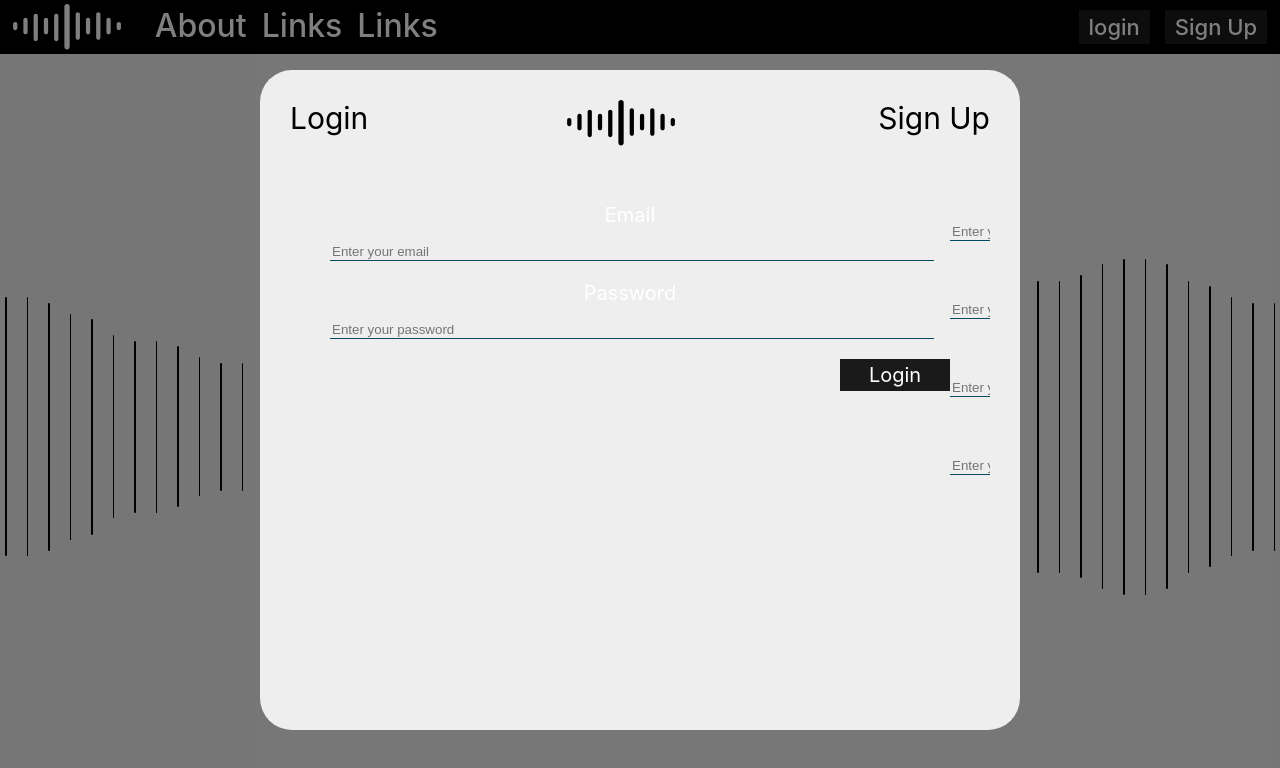
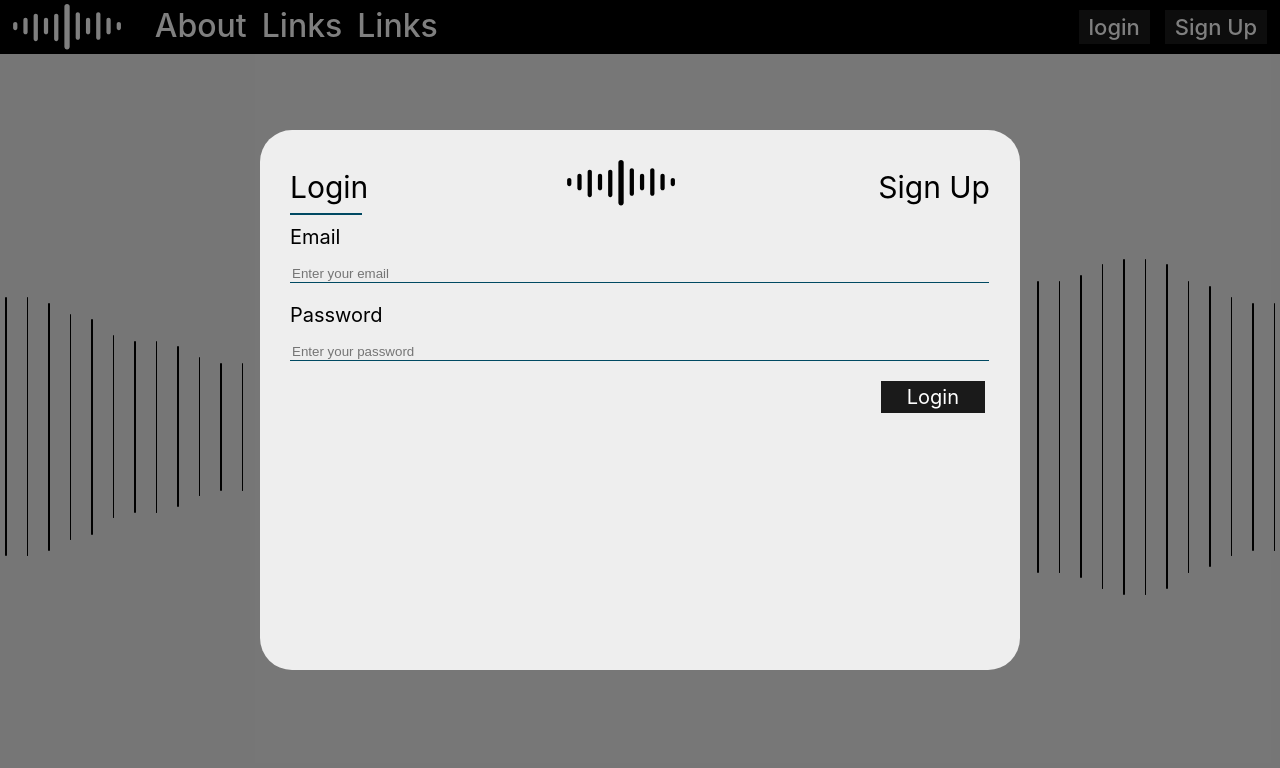
Before and after one commit to baglan01/SoundDef, a React (Create React App) app: page / in a window 1280 px wide. Both pictures are taken after a click on the button "login". Shown: the top 768 px of the page. Built offline with nearby package versions, Linux system fonts and the light colour scheme.

Commit message:
front of signUP & login has finished

```diff
--- a/src/App.css
+++ b/src/App.css
@@ -205,6 +205,8 @@ button {
     align-items: center;
     text-align: center;
     background: black;
+
+    width: 100%;
 }
 
 .login p{
@@ -369,42 +371,49 @@ Login SignUp Form
     width: 100%;
 }
 
-#signUpContent{
-
-    height: 450px;
-    width: 640px;
+.overlayContent{
+    width: 100%;
 }
 
-#loginContent{
-    height: 450px;
-    width: 640px;
-
+.ModalFormBtnWrapper{
+    width: 15%;
+    display: flex;
+    align-self: end;
 }
 
-
-#overlayContentSubHeaderBlock{
+.overlayContentSubHeaderBlock{
     position: absolute;
     height: 2px;
-    width: 70px;
+    width: 72px;
     background: #004962;
 
     transition: all 1s ease-in-out;
 }
 
+.overlayContentSubHeaderBlockMove{
+    margin-left: 85%;
+    width: 100px;
+}
+
+
 .loginContentInnerWrapper{
-    padding: 20px;
     width: 100%;
     height: 100%;
 
-
+    display: flex;
+    flex-direction: column;
+    gap:20px;
+    /*margin: 10px;*/
 }
 
 .enterInfoBlocks{
-    margin: 20px;
+    /*margin: 20px;*/
 }
 
 .enterInfoBlocksTopic{
     margin-bottom:10px;
+    text-align: start;
+    color: black;
 }
 
 .enterInfoBlocksInputWrapper{
@@ -451,11 +460,15 @@ Login SignUp Form
 .overlayMainContent{
     position: absolute;
     display: flex;
-    width: 1280px;
+    width: 1400px;
 
     transition: all 1s ease-in-out;
+    gap: 10px;
 }
 
+.loginPartMove{
+    margin-left: -100%;
+}
 
 
 
--- a/src/components/Header/Header.jsx
+++ b/src/components/Header/Header.jsx
@@ -2,12 +2,14 @@ import React, {useState} from 'react';
 import Button from "../SubComponents/Button";
 import HeaderButtons from "./HeaderButtons";
 import MainModal from "../SubComponents/MainModal";
+import LoginSignUpContent from "../SubComponents/LoginSignUpContent";
 
 
 
 const Header = ({isAuthorized}) =>{
 
     const [loginModalActive , setLoginModalActive ] = useState(false)
+    const [LoginPartActive , setLoginPartActive] = useState(true);
 
     return(
         <div className={`Header`}>
@@ -75,8 +77,8 @@ const Header = ({isAuthorized}) =>{
                             :
                             (
                             <div className="loginAndSignUp">
-                                <Button onClick={ () => {setLoginModalActive(true)} } text='login' />
-                                <Button onClick={ () => {setLoginModalActive((true))}}  text='Sign Up'/>
+                                <Button onClick={ () => {setLoginModalActive(true) ; setLoginPartActive(true) }} text='login' />
+                                <Button onClick={ () => {setLoginModalActive((true)) ; setLoginPartActive(false) }}  text='Sign Up'/>
                             </div>
                             )
 
@@ -90,11 +92,13 @@ const Header = ({isAuthorized}) =>{
 
 
             <MainModal active={loginModalActive} setActive={setLoginModalActive}>
+                {/*<LoginSignUpContent LoginPartActive={LoginPartActive} setLoginPartActive={setLoginPartActive} />*/}
+
                 <div className={'overlayContentWrapper'}>
                     <div className="overlayContentHeader">
-                        <div className="chooseBtn" id="toLoginPart">
+                        <button className="chooseBtn" id="toLoginPart" onClick={() => {setLoginPartActive(true) }}>
                             <p> Login </p>
-                        </div>
+                        </button>
 
                         <div className="overlayFormLogo">
 
@@ -137,16 +141,23 @@ const Header = ({isAuthorized}) =>{
 
                         </div>
 
-                        <div className="chooseBtn" id="toSignUpPart">
+                        <button className="chooseBtn" id="toSignUpPart" onClick={ () => {setLoginPartActive(false) }}>
                             <p> Sign Up</p>
-                        </div>
+                        </button>
 
 
 
                     </div>
 
+                    <div className="overlayContentSubHeader">
+                        <div className={LoginPartActive ? 'overlayContentSubHeaderBlock' : 'overlayContentSubHeaderBlock overlayContentSubHeaderBlockMove'}>
+
+                        </div>
+                    </div>
+
+
                     <div className="overlayMainContentWrap">
-                        <div className="overlayMainContent" id="overlayMainContent">
+                        <div className={LoginPartActive ? 'overlayMainContent' : 'overlayMainContent loginPartMove'} id="overlayMainContent">
                             <div className="overlayContent" id="loginContent">
                                 <div className="loginContentInnerWrapper">
 
@@ -171,17 +182,16 @@ const Header = ({isAuthorized}) =>{
                                         </div>
                                     </div>
 
-                                    <div className="loginFormLogin">
-
-                                        <div className="login" id="loginFormSubmit">
-                                            Login
-                                        </div>
+                                    <div className={'ModalFormBtnWrapper'}>
+                                        <Button text='Login'/>
                                     </div>
 
                                 </div>
                             </div>
 
                             <div className="overlayContent" id="signUpContent">
+
+                                <div className="loginContentInnerWrapper">
 
                                     <div className="enterInfoBlocks">
                                         <div className="enterInfoBlocksTopic">
@@ -225,12 +235,12 @@ const Header = ({isAuthorized}) =>{
                                         </div>
                                     </div>
 
-                                <div className="loginFormLogin">
-                                    <div className="login" id="SignUpFormSubmit">
-                                        Sign up
-                                    </div>
+                                    <div className={'ModalFormBtnWrapper'}>
+                                        <Button text='Login'/>
                                     </div>
 
+
+                                </div>
 
                             </div>
                         </div>
@@ -241,6 +251,8 @@ const Header = ({isAuthorized}) =>{
 
 
 
+
+
             </MainModal>
 
         </div>
--- /dev/null
+++ b/src/components/SubComponents/LoginSignUpContent.jsx
@@ -0,0 +1,169 @@
+import React from "react";
+
+const LoginSignUpContent = ( LoginPartActive , setLoginPartActive ) =>{
+
+    return(
+        <div className={'overlayContentWrapper'}>
+            <div className="overlayContentHeader">
+                <button className="chooseBtn" id="toLoginPart" onClick={() => {setLoginPartActive(true) }}>
+                    <p> Login </p>
+                </button>
+
+                <div className="overlayFormLogo">
+
+                    <svg width="112" height="46" viewBox="0 0 112 46" fill="none"
+                         xmlns="http://www.w3.org/2000/svg">
+                        <path className="IconPart"
+                              d="M14.625 15.875C14.625 14.7014 13.6736 13.75 12.5 13.75C11.3264 13.75 10.375 14.7014 10.375 15.875V28.125C10.375 29.2986 11.3264 30.25 12.5 30.25C13.6736 30.25 14.625 29.2986 14.625 28.125V15.875Z"
+                              fill="black"/>
+                        <path className="IconPart"
+                              d="M4.375 20C4.375 18.8264 3.4236 17.875 2.25 17.875C1.07639 17.875 0.125 18.8264 0.125 20V24C0.125 25.1736 1.07639 26.125 2.25 26.125C3.4236 26.125 4.375 25.1736 4.375 24V20Z"
+                              fill="black"/>
+                        <path className="IconPart"
+                              d="M97.6875 15.875C97.6875 14.7014 96.7361 13.75 95.5625 13.75C94.3889 13.75 93.4375 14.7014 93.4375 15.875V28.125C93.4375 29.2986 94.3889 30.25 95.5625 30.25C96.7361 30.25 97.6875 29.2986 97.6875 28.125V15.875Z"
+                              fill="black"/>
+                        <path className="IconPart"
+                              d="M87.4375 10.375C87.4375 9.20139 86.4861 8.25 85.3125 8.25C84.1389 8.25 83.1875 9.20139 83.1875 10.375V33.625C83.1875 34.7986 84.1389 35.75 85.3125 35.75C86.4861 35.75 87.4375 34.7986 87.4375 33.625V10.375Z"
+                              fill="black"/>
+                        <path className="IconPart"
+                              d="M56.6875 2.65625C56.6875 1.18924 55.4983 0 54.0312 0C52.5642 0 51.375 1.18924 51.375 2.65625V42.7188C51.375 44.1858 52.5642 45.375 54.0312 45.375C55.4983 45.375 56.6875 44.1858 56.6875 42.7188V2.65625Z"
+                              fill="black"/>
+                        <path className="IconPart"
+                              d="M35.125 15.875C35.125 14.7014 34.1736 13.75 33 13.75C31.8264 13.75 30.875 14.7014 30.875 15.875V28.125C30.875 29.2986 31.8264 30.25 33 30.25C34.1736 30.25 35.125 29.2986 35.125 28.125V15.875Z"
+                              fill="black"/>
+                        <path className="IconPart"
+                              d="M24.875 11.75C24.875 10.5764 23.9236 9.625 22.75 9.625C21.5764 9.625 20.625 10.5764 20.625 11.75V35C20.625 36.1736 21.5764 37.125 22.75 37.125C23.9236 37.125 24.875 36.1736 24.875 35V11.75Z"
+                              fill="black"/>
+                        <path className="IconPart"
+                              d="M107.938 20C107.938 18.8264 106.986 17.875 105.812 17.875C104.639 17.875 103.688 18.8264 103.688 20V24C103.688 25.1736 104.639 26.125 105.812 26.125C106.986 26.125 107.938 25.1736 107.938 24V20Z"
+                              fill="black"/>
+                        <path className="IconPart"
+                              d="M77.1875 15.875C77.1875 14.7014 76.2361 13.75 75.0625 13.75C73.8889 13.75 72.9375 14.7014 72.9375 15.875V28.125C72.9375 29.2986 73.8889 30.25 75.0625 30.25C76.2361 30.25 77.1875 29.2986 77.1875 28.125V15.875Z"
+                              fill="black"/>
+                        <path className="IconPart"
+                              d="M66.9375 10.375C66.9375 9.20139 65.9861 8.25 64.8125 8.25C63.6389 8.25 62.6875 9.20139 62.6875 10.375V33.625C62.6875 34.7986 63.6389 35.75 64.8125 35.75C65.9861 35.75 66.9375 34.7986 66.9375 33.625V10.375Z"
+                              fill="black"/>
+                        <path className="IconPart"
+                              d="M45.375 11.75C45.375 10.5764 44.4236 9.625 43.25 9.625C42.0764 9.625 41.125 10.5764 41.125 11.75V35C41.125 36.1736 42.0764 37.125 43.25 37.125C44.4236 37.125 45.375 36.1736 45.375 35V11.75Z"
+                              fill="black"/>
+                    </svg>
+
+                </div>
+
+                <button className="chooseBtn" id="toSignUpPart" onClick={ () => {setLoginPartActive(false) }}>
+                    <p> Sign Up</p>
+                </button>
+
+
+
+            </div>
+
+            <div className="overlayContentSubHeader">
+                <div id="overlayContentSubHeaderBlock">
+
+                </div>
+            </div>
+
+
+            <div className="overlayMainContentWrap">
+                <div className={LoginPartActive ? 'overlayMainContent' : 'overlayMainContent loginPartMove'} id="overlayMainContent">
+                    <div className="overlayContent" id="loginContent">
+                        <div className="loginContentInnerWrapper">
+
+                            <div className="enterInfoBlocks">
+                                <div className="enterInfoBlocksTopic">
+                                    Email
+                                </div>
+
+                                <div className="enterInfoBlocksInputWrapper">
+                                    <input type="text" placeholder="Enter your email" id="loginFormEmail"/>
+                                </div>
+                            </div>
+
+
+                            <div className="enterInfoBlocks">
+                                <div className="enterInfoBlocksTopic">
+                                    Password
+                                </div>
+
+                                <div className="enterInfoBlocksInputWrapper">
+                                    <input type="text" placeholder="Enter your password" id="loginFormPassword"/>
+                                </div>
+                            </div>
+
+                            <div className="loginFormLogin">
+
+                                <div className="login" id="loginFormSubmit">
+                                    Login
+                                </div>
+                            </div>
+
+                        </div>
+                    </div>
+
+                    <div className="overlayContent" id="signUpContent">
+
+                        <div className="loginContentInnerWrapper">
+
+                            <div className="enterInfoBlocks">
+                                <div className="enterInfoBlocksTopic">
+                                    Email
+                                </div>
+
+                                <div className="enterInfoBlocksInputWrapper">
+                                    <input type="text" placeholder="Enter your email" id="signUpFormEmail"/>
+                                </div>
+                            </div>
+
+                            <div className="enterInfoBlocks">
+                                <div className="enterInfoBlocksTopic">
+                                    Name
+                                </div>
+
+                                <div className="enterInfoBlocksInputWrapper">
+                                    <input type="text" placeholder="Enter your name" id="signUpFormName"/>
+                                </div>
+                            </div>
+
+
+                            <div className="enterInfoBlocks">
+                                <div className="enterInfoBlocksTopic">
+                                    Password
+                                </div>
+
+                                <div className="enterInfoBlocksInputWrapper">
+                                    <input type="text" placeholder="Enter your password" id="signUpFormPassword"/>
+                                </div>
+                            </div>
+
+                            <div className="enterInfoBlocks">
+                                <div className="enterInfoBlocksTopic">
+                                    Retype password
+                                </div>
+
+                                <div className="enterInfoBlocksInputWrapper">
+                                    <input type="text" placeholder="Enter your password"
+                                           id="signUpFormRetypePassword"/>
+                                </div>
+                            </div>
+
+                            <div className="loginFormLogin">
+                                <div className="login" id="SignUpFormSubmit">
+                                    Sign up
+                                </div>
+                            </div>
+
+                        </div>
+
+                    </div>
+                </div>
+            </div>
+
+
+        </div>
+
+
+    )
+}
+
+export default LoginSignUpContent;
--- a/src/components/SubComponents/ModalStyle.css
+++ b/src/components/SubComponents/ModalStyle.css
@@ -24,7 +24,7 @@
 
 .MainModalContent{
     z-index: 3;
-    height:600px;
+    height:480px;
     width:700px;
 
     background:#eeeeee;
```
Lines whose indentation alone changed are shown as unchanged.
